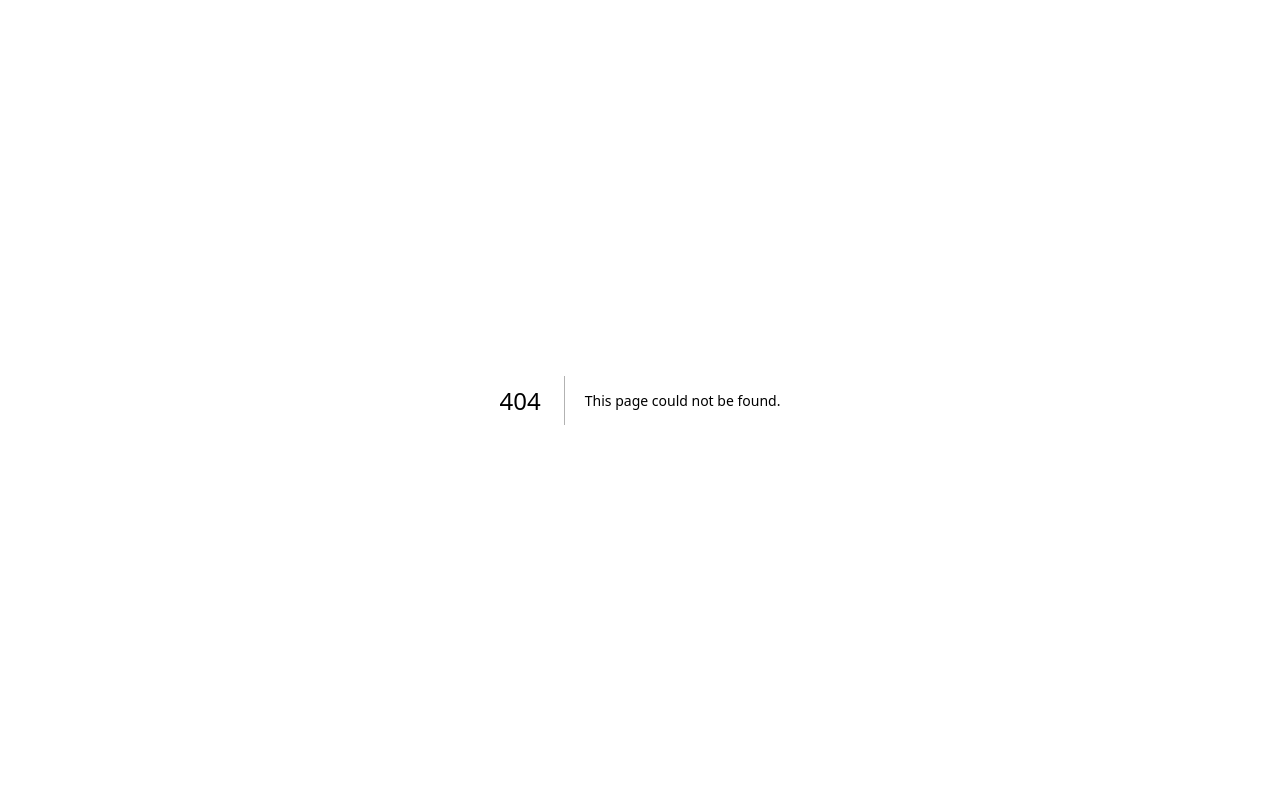
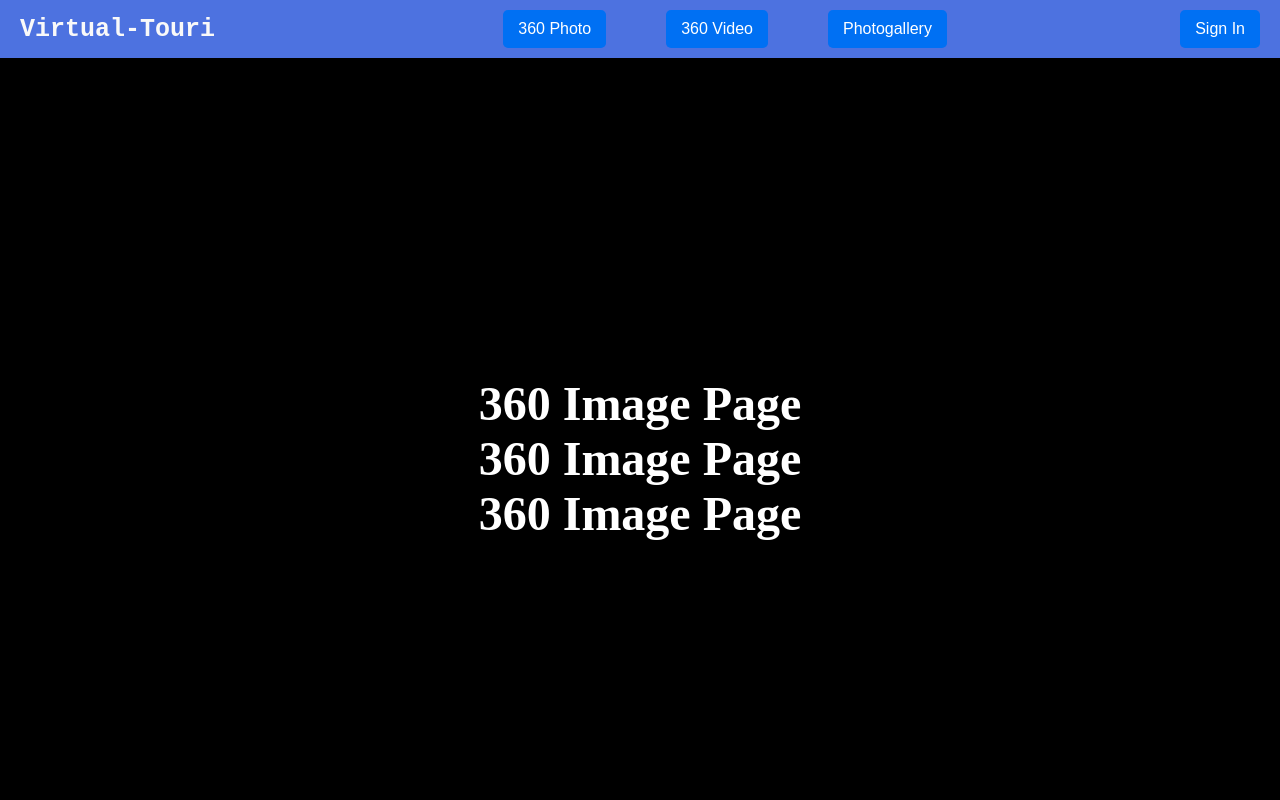
Before and after one commit to Sviraj/VirtualTourismApp_NextTSASPNET, a Next.js app in the folder frontend/: page /image360page in a window 1280 px wide. Before the commit this address had no page. Shown: the top 800 px of the page. Built offline with nearby package versions, Linux system fonts and the light colour scheme.

Commit message:
commit layout changes

```diff
--- /dev/null
+++ b/frontend/src/components/Layout.tsx
@@ -0,0 +1,22 @@
+// components/Layout.tsx
+import React, { ReactNode, useRef } from 'react';
+import Footer from './Footer';
+import Navbar from './Navbar';
+import style from '../styles/Layout.module.css';
+
+interface LayoutProps {
+  children: ReactNode;
+}
+
+const Layout: React.FC<LayoutProps> = ({ children }) => {
+
+  return (
+    <div className={style["container"]}>
+      <Navbar />
+      <main>{children}</main>
+      <Footer />
+    </div>
+  );
+};
+
+export default Layout;
--- a/frontend/src/components/Navbar.tsx
+++ b/frontend/src/components/Navbar.tsx
@@ -5,17 +5,7 @@ import profileImage from "../images/profile.png";
 import styles from "../styles/Navbar.module.css";
 import TypingLoop from "./Typingloop";
 
-
-interface NavbarProps {
-  onPhotoClick: () => void;
-  onVideoClick: () => void;
-  onPhotoGalleryClick: () => void;
-}
-
-const Navbar: React.FC<NavbarProps> = ({
-  onPhotoClick,
-  onVideoClick,
-  onPhotoGalleryClick,
+const Navbar: React.FC = ({
 }) => {
   const router = useRouter();
   const [isAuthenticated, setIsAuthenticated] = useState(false);
@@ -41,6 +31,16 @@ const Navbar: React.FC<NavbarProps> = ({
   const toggleDropdown = () => {
     setShowDropdown(!showDropdown);
   };
+
+  const onPhotoClick = () => {
+    router.push("/image360page");
+  }
+  const onVideoClick = () => {
+    router.push("/video-viewer");
+  }
+  const onPhotoGalleryClick = () => {
+    router.push("/photo-gallery");
+  }
 
   return (
     <nav className={styles["navbar"]}>
--- a/frontend/src/pages/_app.tsx
+++ b/frontend/src/pages/_app.tsx
@@ -1,8 +1,14 @@
-import { AppProps } from 'next/app';
-import '../styles/globals.css';
+// pages/_app.tsx
+import { AppProps } from "next/app";
+import Layout from "@/components/Layout";
+import "../styles/globals.css";
 
 function MyApp({ Component, pageProps }: AppProps) {
-  return <Component {...pageProps} />;
+  return (
+    <Layout>
+      <Component {...pageProps} />
+    </Layout>
+  );
 }
 
 export default MyApp;
--- /dev/null
+++ b/frontend/src/pages/image360page/index.tsx
@@ -0,0 +1,15 @@
+import React from "react";
+import styles from "../../styles/Image360page.module.css";
+
+const ImagePage360: React.FC = () => {
+
+  return (
+    <div className={styles["image360-container"]}>
+      <h1>360 Image Page</h1>
+      <h1>360 Image Page</h1>
+      <h1>360 Image Page</h1>
+    </div>
+  );
+};
+
+export default ImagePage360;
--- /dev/null
+++ b/frontend/src/styles/Image360page.module.css
@@ -0,0 +1,15 @@
+.image360-container{
+    display: flex;
+    margin-top: 58px;
+    flex-direction: column;
+    align-items: center;
+    justify-content: center;
+    height: 100vh;
+    width: 100vw;
+    background-color: #000;
+    color: #fff;
+    font-size: 1.5rem;
+    font-weight: bold;
+    text-align: center;
+    overflow: hidden;
+}
--- /dev/null
+++ b/frontend/src/styles/Layout.module.css
@@ -0,0 +1,4 @@
+.container {
+    display: flex;
+    flex-direction: column;
+}
--- a/frontend/src/styles/globals.css
+++ b/frontend/src/styles/globals.css
@@ -1,12 +1,12 @@
 :root {
   --background: #ffffff;
-  --foreground: #171717;
+  --foreground: #d5cdcd;
 }
 
 @media (prefers-color-scheme: dark) {
   :root {
     --background: #ffffff;
-    --foreground: #030303;
+    --foreground: #cfc7c7;
   }
 }
 
```
Also changed, not shown: frontend/src/pages/index.tsx (+4 -31 lines).
